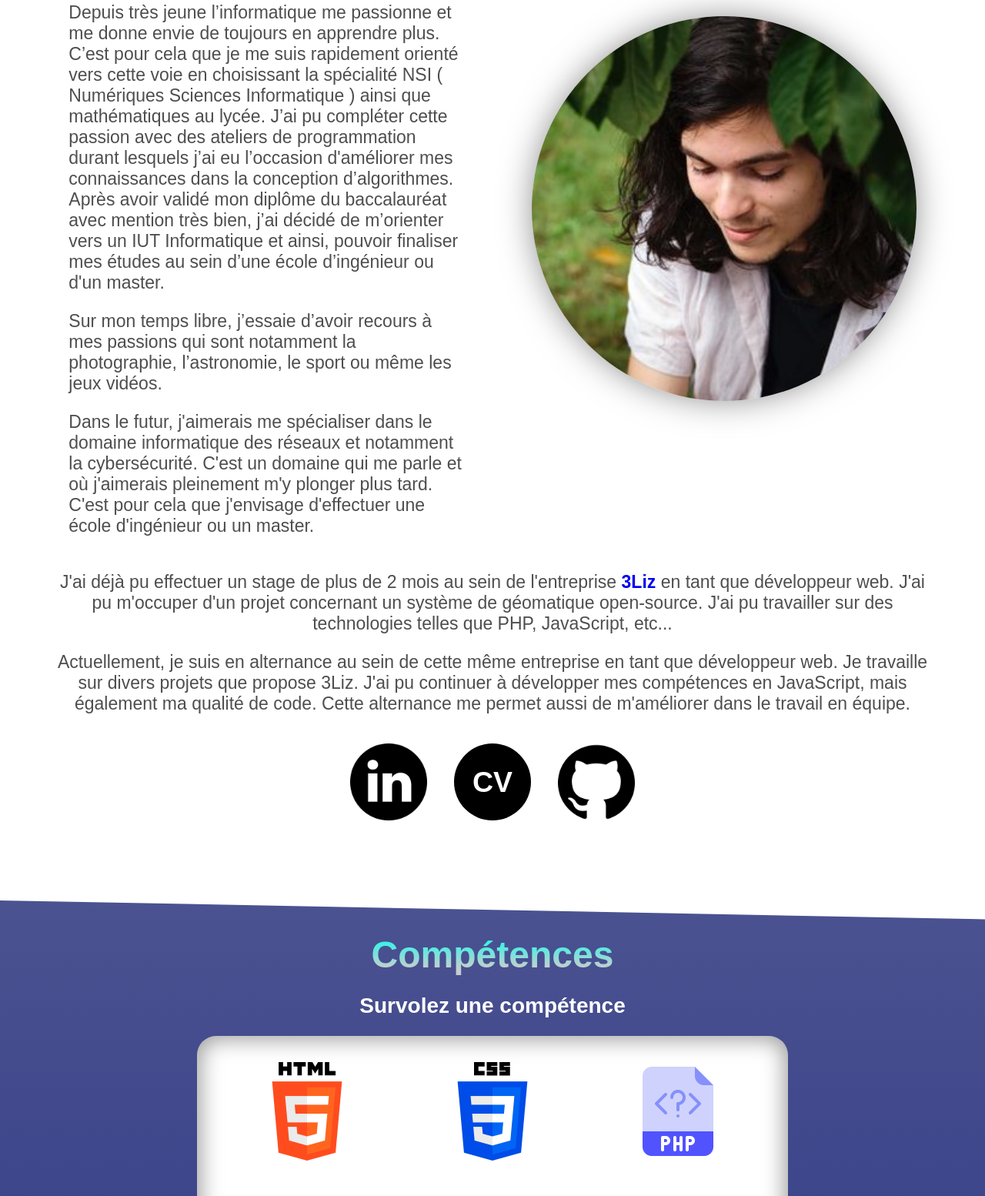
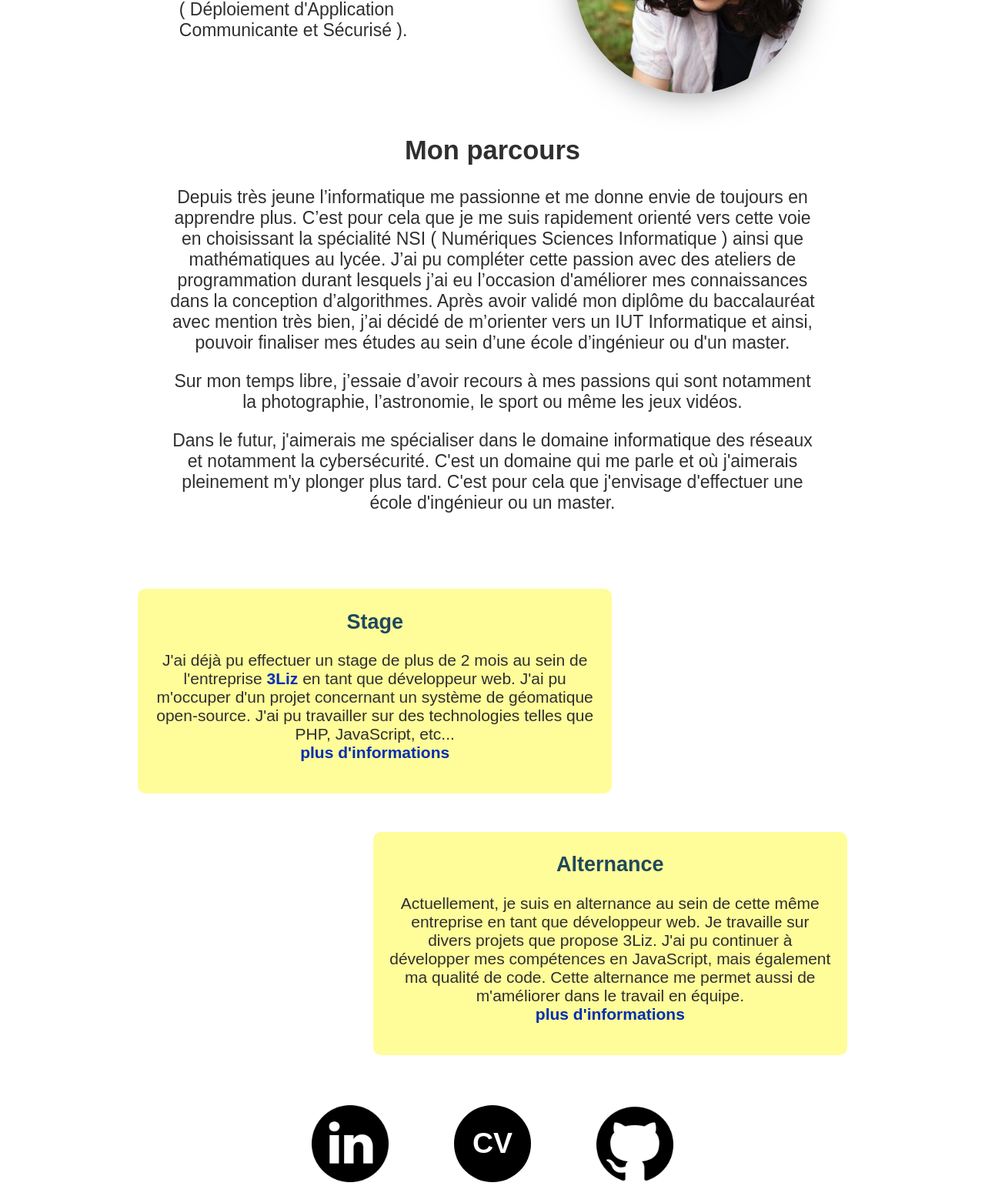
Before and after one commit to neo-garaix/portfolio, a plain HTML site: page propos/index.html in a window 1280 px wide. Shown: the part 836-2390 px from the top of the page at 77% size. Drawn offline with Linux system fonts and the light colour scheme.

Commit message:
Improve visual propros

```diff
--- a/propos/index.html
+++ b/propos/index.html
@@ -31,6 +31,14 @@
             Je suis actuellement en 3ème année de BUT Informatique à l'IUT Informatique de Montpellier-Sète
             en spécialité DACS ( Déploiement d'Application Communicante et Sécurisé ).
         </p>
+    </div>
+    <img src="../ressource/img/profil.jpg" alt="profil">
+</section>
+<section class="textStageAlternance">
+    <div class="encartProposGeneral">
+        <h2>
+            Mon parcours
+        </h2>
         <p>
             Depuis très jeune l’informatique me passionne et me donne envie de toujours en apprendre plus.
             C’est pour cela que je me suis rapidement orienté vers cette voie en choisissant la spécialité NSI
@@ -49,17 +57,28 @@
             d'effectuer une école d'ingénieur ou un master.
         </p>
     </div>
-    <img src="../ressource/img/profil.jpg" alt="profil">
-</section>
-<section class="textStageAlternance">
+    <div id="stage" class="encartPropos">
+        <h2>
+            Stage
+        </h2>
         <p>
             J'ai déjà pu effectuer un stage de plus de 2 mois au sein de l'entreprise <a href="https://www.3liz.com/">3Liz</a> en tant que développeur web. J'ai pu m'occuper
             d'un projet concernant un système de géomatique open-source. J'ai pu travailler sur des technologies telles que PHP, JavaScript, etc...
+            <br>
+            <a href="/">plus d'informations</a>
         </p>
+    </div>
+    <div id="alternance" class="encartPropos">
+        <h2>
+            Alternance
+        </h2>
         <p>
             Actuellement, je suis en alternance au sein de cette même entreprise en tant que développeur web. Je travaille sur divers projets que propose 3Liz. J'ai pu continuer à
             développer mes compétences en JavaScript, mais également ma qualité de code. Cette alternance me permet aussi de m'améliorer dans le travail en équipe.
+            <br>
+            <a href="/">plus d'informations</a>
         </p>
+    </div>
 </section>
 <section class="links">
     <div class="divLinks">
--- a/ressource/css/proposStyles.css
+++ b/ressource/css/proposStyles.css
@@ -105,6 +105,8 @@ body {
     flex-wrap: wrap-reverse;
     background: white;
     z-index: 1;
+    width: 80%;
+    margin: 0 auto;
 }
 
 .containTexte {
@@ -113,15 +115,47 @@ body {
 
 .contain p, .textStageAlternance {
     font-weight: lighter;
-    color: #4e4e4e;
+    color: #2f2f2f;
     font-size: 23px;
     /*line-height: 25px;*/
 }
 
 .contain img {
-    width: 500px;
+    width: 300px;
     border-radius: 100%;
     box-shadow: 0px 0px 46px -4px rgba(0,0,0,0.5);
+}
+
+/* encart propos */
+
+.encartProposGeneral {
+    max-width: 73%;
+    padding: 25px;
+    padding-top: 5px;
+    margin: 20px auto;
+}
+
+.encartPropos {
+    border-radius: 10px;
+    padding: 20px;
+    padding-top: 5px;
+    margin: 50px auto;
+    font-size: 21px;
+    width: 50%;
+    background-color: #fffc9a;
+}
+
+.encartPropos h2 {
+    font-size: 27px;
+    color: #1f485e;
+}
+
+#stage {
+    margin-left: 10%;
+}
+
+#alternance {
+    margin-right: 10%;
 }
 
 .links {
@@ -130,7 +164,7 @@ body {
 }
 
 .divLinks {
-    width: 400px;
+    width: 500px;
     display: flex;
     align-items: center;
     flex-direction: row;
@@ -187,6 +221,7 @@ body {
 }
 
 .textStageAlternance a {
+    color: #002db3;
     text-decoration: none;
     font-weight: bold;
     transition: 0.3s ease;
@@ -345,6 +380,22 @@ body {
         text-align: center;
     }
 
+    .encartProposGeneral {
+        max-width: 90%;
+    }
+
+    .encartPropos {
+        width: 80%;
+    }
+
+    #stage {
+        margin: 50px auto;
+    }
+
+    #alternance {
+        margin: 50px auto;
+    }
+
     .skills h1 {
         margin-top: 50px;
         font-size: 10vw;
```
Lines whose indentation alone changed are shown as unchanged.
